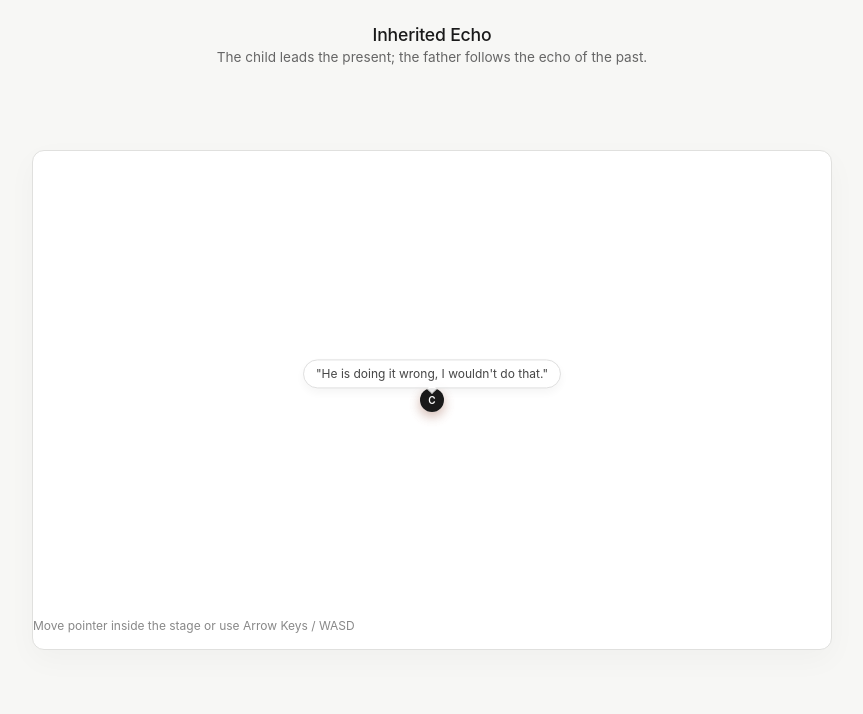
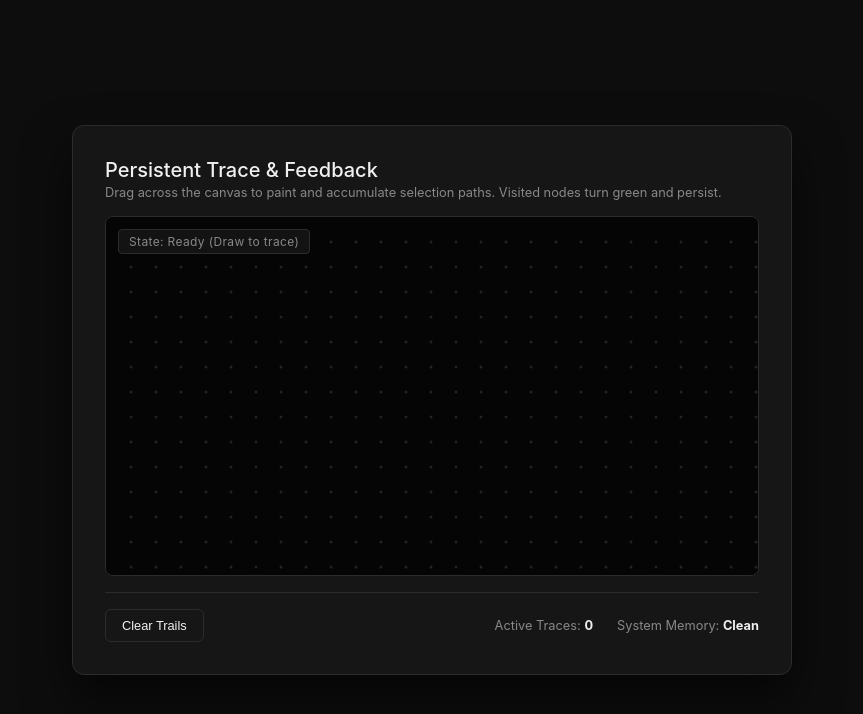
Before and after one commit to ayd1207/feedback, a plain HTML site: page index.html in a window 1280 px wide. Shown: the whole page, without its empty margins (208-1071 px from the left). Drawn offline with Linux system fonts and the light colour scheme.

Commit message:
Update index.html

```diff
--- a/index.html
+++ b/index.html
@@ -3,9 +3,17 @@
 <head>
     <meta charset="UTF-8">
     <meta name="viewport" content="width=device-width, initial-scale=1.0">
-    <title>Inherited Echo — Temporality Experience</title>
+    <title>Persistent Trace & Feedback Experiment</title>
     <style>
-        /* DESIGN: CSS Styles */
+        :root {
+            --bg-color: #0d0d0d;
+            --surface-color: #161616;
+            --border-color: #2c2c2c;
+            --text-primary: #f0f0f0;
+            --text-secondary: #888888;
+            --accent: #22c55e;
+        }
+
         * {
             box-sizing: border-box;
             margin: 0;
@@ -13,279 +21,275 @@
         }
 
         body {
-            background-color: #f7f7f5;
-            color: #1a1a1a;
-            font-family: -apple-system, BlinkMacSystemFont, "Segoe UI", Roboto, Helvetica, Arial, sans-serif;
-            overflow: hidden;
+            background-color: var(--bg-color);
+            color: var(--text-primary);
+            font-family: -apple-system, BlinkMacSystemFont, "Segoe UI", Roboto, sans-serif;
             display: flex;
-            flex-direction: column;
+            justify-content: center;
             align-items: center;
-            justify-content: center;
-            height: 100vh;
-        }
-
-        header {
-            position: absolute;
-            top: 24px;
-            text-align: center;
-            pointer-events: none;
-        }
-
-        h1 {
-            font-size: 1.1rem;
-            font-weight: 500;
-            letter-spacing: -0.01em;
-            margin-bottom: 4px;
-        }
-
-        p {
-            font-size: 0.85rem;
-            color: #666;
-        }
-
-        #stage {
-            position: relative;
-            width: 800px;
-            height: 500px;
-            background-color: #ffffff;
-            border: 1px solid #e0e0de;
-            border-radius: 12px;
-            box-shadow: 0 10px 30px rgba(0, 0, 0, 0.03);
-            cursor: crosshair;
+            min-height: 100vh;
             overflow: hidden;
         }
 
-        /* Çizgi / İz Stili */
-        .trail-canvas {
-            position: absolute;
-            top: 0;
-            left: 0;
+        .experiment-container {
+            background-color: var(--surface-color);
+            border: 1px solid var(--border-color);
+            border-radius: 12px;
+            padding: 2rem;
+            width: 100%;
+            max-width: 720px;
+            box-shadow: 0 24px 48px rgba(0, 0, 0, 0.6);
+        }
+
+        .experiment-header {
+            margin-bottom: 1rem;
+        }
+
+        .experiment-header h1 {
+            font-size: 1.25rem;
+            font-weight: 500;
+            margin-bottom: 0.2rem;
+        }
+
+        .subtitle {
+            font-size: 0.8rem;
+            color: var(--text-secondary);
+        }
+
+        .canvas-wrapper {
+            position: relative;
+            background: #050505;
+            border: 1px solid var(--border-color);
+            border-radius: 8px;
+            overflow: hidden;
+            margin-bottom: 1rem;
+            height: 360px;
+        }
+
+        canvas {
+            display: block;
             width: 100%;
             height: 100%;
-            pointer-events: none;
+            cursor: crosshair;
         }
 
-        /* Karakterler ortak stil */
-        .character {
+        .status-banner {
             position: absolute;
-            width: 24px;
-            height: 24px;
-            border-radius: 50%;
-            transform: translate(-50%, -50%);
-            display: flex;
-            align-items: center;
-            justify-content: center;
-            font-size: 10px;
-            font-weight: 600;
-            transition: background-color 0.2s;
+            top: 12px;
+            left: 12px;
+            background: rgba(22, 22, 22, 0.85);
+            border: 1px solid var(--border-color);
+            padding: 4px 10px;
+            border-radius: 4px;
+            font-size: 0.75rem;
+            color: var(--text-secondary);
+            letter-spacing: 0.03em;
         }
 
-        /* Çocuk (Şimdiki Zaman - Aktif) */
-        #child {
-            background-color: #1a1a1a;
-            color: #ffffff;
-            box-shadow: 0 4px 12px rgba(0, 0, 0, 0.15);
-            z-index: 3;
+        .experiment-footer {
+            display: flex;
+            justify-content: space-between;
+            align-items: center;
+            border-top: 1px solid var(--border-color);
+            padding-top: 1rem;
         }
 
-        /* Baba (Geçmiş Zaman - Gecikmeli) */
-        #father {
-            background-color: #d97757;
-            color: #ffffff;
-            border: 2px solid #ffffff;
-            box-shadow: 0 4px 12px rgba(217, 119, 87, 0.3);
-            z-index: 2;
+        .btn {
+            background: transparent;
+            border: 1px solid var(--border-color);
+            color: var(--text-primary);
+            padding: 0.5rem 1rem;
+            border-radius: 6px;
+            font-size: 0.8rem;
+            cursor: pointer;
+            transition: all 0.2s ease;
         }
 
-        .father-inner {
-            font-size: 9px;
+        .btn:hover {
+            border-color: var(--accent);
+            color: var(--accent);
         }
 
-        /* Düşünce Bulutu */
-        #thought-bubble {
-            position: absolute;
-            background: #ffffff;
-            border: 1px solid #dcdcdc;
-            padding: 6px 12px;
-            border-radius: 16px;
-            font-size: 0.75rem;
-            color: #333;
-            box-shadow: 0 4px 12px rgba(0,0,0,0.05);
-            pointer-events: none;
-            transform: translate(-50%, -140%);
-            white-space: nowrap;
-            z-index: 4;
-            opacity: 0.9;
+        .metrics {
+            display: flex;
+            gap: 1.5rem;
+            font-size: 0.8rem;
+            color: var(--text-secondary);
         }
 
-        #thought-bubble::after {
-            content: '';
-            position: absolute;
-            bottom: -5px;
-            left: 50%;
-            transform: translateX(-50%);
-            width: 6px;
-            height: 6px;
-            background: #ffffff;
-            border-right: 1px solid #dcdcdc;
-            border-bottom: 1px solid #dcdcdc;
-            transform: translateX(-50%) rotate(45deg);
-        }
-
-        /* Kontrol Bilgisi */
-        .controls-hint {
-            position: absolute;
-            bottom: 16px;
-            font-size: 0.75rem;
-            color: #888;
-            pointer-events: none;
+        .metrics strong {
+            color: var(--text-primary);
         }
     </style>
 </head>
 <body>
-
-    <header>
-        <h1>Inherited Echo</h1>
-        <p>The child leads the present; the father follows the echo of the past.</p>
+    <main class="experiment-container">
+        <header class="experiment-header">
+            <h1>Persistent Trace & Feedback</h1>
+            <p class="subtitle">Drag across the canvas to paint and accumulate selection paths. Visited nodes turn green and persist.</p>
         </header>
 
-    <div id="stage">
-        <!-- Trail Canvas for connecting line -->
-        <canvas id="trailCanvas" class="trail-canvas"></canvas>
-
-        <!-- Düşünce Bulutu (Çocuk için) -->
-        <div id="thought-bubble">"He is doing it wrong, I wouldn't do that."</div>
-
-        <!-- Karakterler -->
-        <div id="father" class="character"><span class="father-inner">F</span></div>
-        <div id="child" class="character"><span>C</span></div>
-
-        <div class="controls-hint">Move pointer inside the stage or use Arrow Keys / WASD</div>
+        <div class="canvas-wrapper">
+            <canvas id="trailCanvas"></canvas>
+            <div id="statusBanner" class="status-banner" aria-live="polite">State: Ready (Draw to trace)</div>
         </div>
 
+        <footer class="experiment-footer">
+            <button id="clearBtn" class="btn">Clear Trails</button>
+            <div class="metrics">
+                <span>Active Traces: <strong id="traceCountVal">0</strong></span>
+                <span>System Memory: <strong id="memoryVal">Clean</strong></span>
+            </div>
+        </footer>
+    </main>
+
     <script>
-        // DESIGN: Ayarlanabilir parametreler ve kural ayarları
         const DESIGN = {
-            delayMs: 3000,          // Babanın çocuktan kaç milisaniye geride geleceği (3 saniye)
-            sampleIntervalMs: 30,   // Konum kaydetme sıklığı
-            childSpeed: 0.15,       // Klavye/fare hareketlerinde yumuşatma katsayısı (easing)
+            gridSpacing: 25,
+            selectionRadius: 35,
             colors: {
-                child: "#1a1a1a",
-                father: "#d97757",
-                trail: "rgba(217, 119, 87, 0.25)"
+                background: '#050505',
+                nodeDefault: 'rgba(255, 255, 255, 0.12)',
+                nodeSelected: '#22c55e',
+                cursorTrail: 'rgba(34, 197, 94, 0.4)'
             }
         };
 
-        // STATE: Durum Yönetimi
-        const stage = document.getElementById('stage');
-        const childEl = document.getElementById('child');
-        const fatherEl = document.getElementById('father');
-        const bubbleEl = document.getElementById('thought-bubble');
+        let state = {
+            nodes: [],
+            isDrawing: false,
+            lastX: 0,
+            lastY: 0,
+            activeTracesCount: 0
+        };
+
         const canvas = document.getElementById('trailCanvas');
         const ctx = canvas.getContext('2d');
+        const clearBtn = document.getElementById('clearBtn');
+        const statusBanner = document.getElementById('statusBanner');
+        const traceCountVal = document.getElementById('traceCountVal');
+        const memoryVal = document.getElementById('memoryVal');
 
-        // Sahne boyutlarına göre canvas'ı ayarla
-        function resizeCanvas() {
-            canvas.width = stage.clientWidth;
-            canvas.height = stage.clientHeight;
+        function initGrid() {
+            canvas.width = canvas.parentElement.clientWidth;
+            canvas.height = canvas.parentElement.clientHeight;
+
+            state.nodes = [];
+            for (let x = DESIGN.gridSpacing; x < canvas.width; x += DESIGN.gridSpacing) {
+                for (let y = DESIGN.gridSpacing; y < canvas.height; y += DESIGN.gridSpacing) {
+                    state.nodes.push({
+                        x: x,
+                        y: y,
+                        selected: false,
+                        intensity: 0.0
+                    });
                 }
-        window.addEventListener('resize', resizeCanvas);
-        resizeCanvas();
+            }
+            state.activeTracesCount = 0;
+            updateMetrics();
+        }
 
-        // Başlangıç konumları (merkez)
-        let childPos = { x: stage.clientWidth / 2, y: stage.clientHeight / 2 };
-        let targetPos = { x: stage.clientWidth / 2, y: stage.clientHeight / 2 };
-
-        // Geçmiş konumları tutacak hafıza dizisi (Timestamp ve Konum)
-        let historyQueue = [];
-
-        // Klavye durum takibi
-        const keys = {};
-        window.addEventListener('keydown', (e) => { keys[e.key] = true; });
-        window.addEventListener('keyup', (e) => { keys[e.key] = false; });
-
-        // Mouse ve Dokunma Girişleri (Input)
-        stage.addEventListener('mousemove', (e) => {
-            const rect = stage.getBoundingClientRect();
-            targetPos.x = e.clientX - rect.left;
-            targetPos.y = e.clientY - rect.top;
+        function initInput() {
+            canvas.addEventListener('pointerdown', (e) => {
+                state.isDrawing = true;
+                const rect = canvas.getBoundingClientRect();
+                state.lastX = e.clientX - rect.left;
+                state.lastY = e.clientY - rect.top;
+                processSelection(state.lastX, state.lastY);
+                statusBanner.textContent = "State: Tracing & Accumulating Data";
             });
 
-        stage.addEventListener('touchmove', (e) => {
-            const rect = stage.getBoundingClientRect();
-            if (e.touches.length > 0) {
-                targetPos.x = e.touches[0].clientX - rect.left;
-                targetPos.y = e.touches[0].clientY - rect.top;
-            }
-            e.preventDefault();
-        }, { passive: false });
+            canvas.addEventListener('pointermove', (e) => {
+                if (!state.isDrawing) return;
+                const rect = canvas.getBoundingClientRect();
+                let x = e.clientX - rect.left;
+                let y = e.clientY - rect.top;
 
-        let lastSampleTime = performance.now();
+                processSelection(x, y);
+                state.lastX = x;
+                state.lastY = y;
+            });
 
-        // RULE & OUTPUT: Simülasyon Döngüsü (Her karede çalışır)
-        function update(currentTime) {
-            // 1. Klavye kontrolü desteği (Ok tuşları / WASD)
-            const speed = 3;
-            if (keys['ArrowUp'] || keys['w'] || keys['W']) targetPos.y = Math.max(20, targetPos.y - speed);
-            if (keys['ArrowDown'] || keys['s'] || keys['S']) targetPos.y = Math.min(stage.clientHeight - 20, targetPos.y + speed);
-            if (keys['ArrowLeft'] || keys['a'] || keys['A']) targetPos.x = Math.max(20, targetPos.x - speed);
-            if (keys['ArrowRight'] || keys['d'] || keys['D']) targetPos.x = Math.min(stage.clientWidth - 20, targetPos.x + speed);
+            window.addEventListener('pointerup', () => {
+                state.isDrawing = false;
+                statusBanner.textContent = "State: Idle (Selections Preserved)";
+            });
 
-            // Çocuğun konumunu hedef konuma yumuşakça yaklaştır (Linear Interpolation)
-            childPos.x += (targetPos.x - childPos.x) * DESIGN.childSpeed;
-            childPos.y += (targetPos.y - childPos.y) * DESIGN.childSpeed;
-
-            // 2. Zaman kuralı: Belirli aralıklarla çocuğun konumunu zaman damgasıyla kaydet
-            if (currentTime - lastSampleTime >= DESIGN.sampleIntervalMs) {
-                historyQueue.push({
-                    x: childPos.x,
-                    y: childPos.y,
-                    time: currentTime
+            clearBtn.addEventListener('click', () => {
+                state.nodes.forEach(n => {
+                    n.selected = false;
+                    n.intensity = 0.0;
                 });
-                lastSampleTime = currentTime;
+                state.activeTracesCount = 0;
+                updateMetrics();
+                statusBanner.textContent = "State: Memory Cleared";
+            });
         }
 
-            // Süresi dolan eski verileri temizle (delayMs'den daha eski olanlar)
-            while (historyQueue.length > 0 && (currentTime - historyQueue[0].time) > DESIGN.delayMs) {
-                historyQueue.shift();
+        function processSelection(x, y) {
+            state.nodes.forEach(node => {
+                let dx = node.x - x;
+                let dy = node.y - y;
+                let dist = Math.sqrt(dx * dx + dy * dy);
+
+                if (dist < DESIGN.selectionRadius) {
+                    if (!node.selected) {
+                        node.selected = true;
+                        state.activeTracesCount++;
+                    }
+                    node.intensity = 1.0;
+                }
+            });
+            updateMetrics();
         }
 
-            // 3. Babanın konumunu belirle (Gecikmeli geçmiş nokta)
-            let fatherPos = { x: childPos.x, y: childPos.y };
-            if (historyQueue.length > 0) {
-                fatherPos = { x: historyQueue[0].x, y: historyQueue[0].y };
+        function updatePhysics() {
+            state.nodes.forEach(node => {
+                if (node.intensity > 0.0) {
+                    node.intensity -= 0.02;
+                    if (node.intensity < 0.0) node.intensity = 0.0;
+                }
+            });
         }
 
-            // 4. Render (Çıktı): DOM elemanlarını güncelle
-            childEl.style.left = `${childPos.x}px`;
-            childEl.style.top = `${childPos.y}px`;
+        function renderOutput() {
+            ctx.fillStyle = DESIGN.colors.background;
+            ctx.fillRect(0, 0, canvas.width, canvas.height);
 
-            bubbleEl.style.left = `${childPos.x}px`;
-            bubbleEl.style.top = `${childPos.y}px`;
-
-            fatherEl.style.left = `${fatherPos.x}px`;
-            fatherEl.style.top = `${fatherPos.y}px`;
-
-            // Baba ile çocuk arasındaki geçmiş izini çiz
-            ctx.clearRect(0, 0, canvas.width, canvas.height);
-            if (historyQueue.length > 1) {
+            state.nodes.forEach(node => {
                 ctx.beginPath();
-                ctx.moveTo(fatherPos.x, fatherPos.y);
-                for (let i = 0; i < historyQueue.length; i++) {
-                    ctx.lineTo(historyQueue[i].x, historyQueue[i].y);
+                if (node.selected) {
+                    let radius = 3 + (node.intensity * 3);
+                    ctx.arc(node.x, node.y, radius, 0, Math.PI * 2);
+                    ctx.fillStyle = DESIGN.colors.nodeSelected;
+                    ctx.shadowColor = DESIGN.colors.nodeSelected;
+                    ctx.shadowBlur = 8 * node.intensity;
+                    ctx.fill();
+                    ctx.shadowBlur = 0;
+                } else {
+                    ctx.arc(node.x, node.y, 1.5, 0, Math.PI * 2);
+                    ctx.fillStyle = DESIGN.colors.nodeDefault;
+                    ctx.fill();
                 }
-                ctx.lineTo(childPos.x, childPos.y);
-                ctx.strokeStyle = DESIGN.colors.trail;
-                ctx.lineWidth = 2;
-                ctx.setLineDash([4, 4]); // Kesikli zaman çizgisi
-                ctx.stroke();
+            });
         }
 
-            requestAnimationFrame(update);
+        function updateMetrics() {
+            traceCountVal.textContent = state.activeTracesCount;
+            memoryVal.textContent = state.activeTracesCount > 50 ? "Dense (Accumulating)" : state.activeTracesCount > 0 ? "Active" : "Clean";
         }
 
-        // Döngüyü başlat
-        requestAnimationFrame(update);
+        function loop() {
+            updatePhysics();
+            renderOutput();
+            requestAnimationFrame(loop);
+        }
+
+        window.addEventListener('load', () => {
+            initGrid();
+            initInput();
+            loop();
+        });
     </script>
 </body>
 </html>
```
Lines whose indentation alone changed are shown as unchanged.
